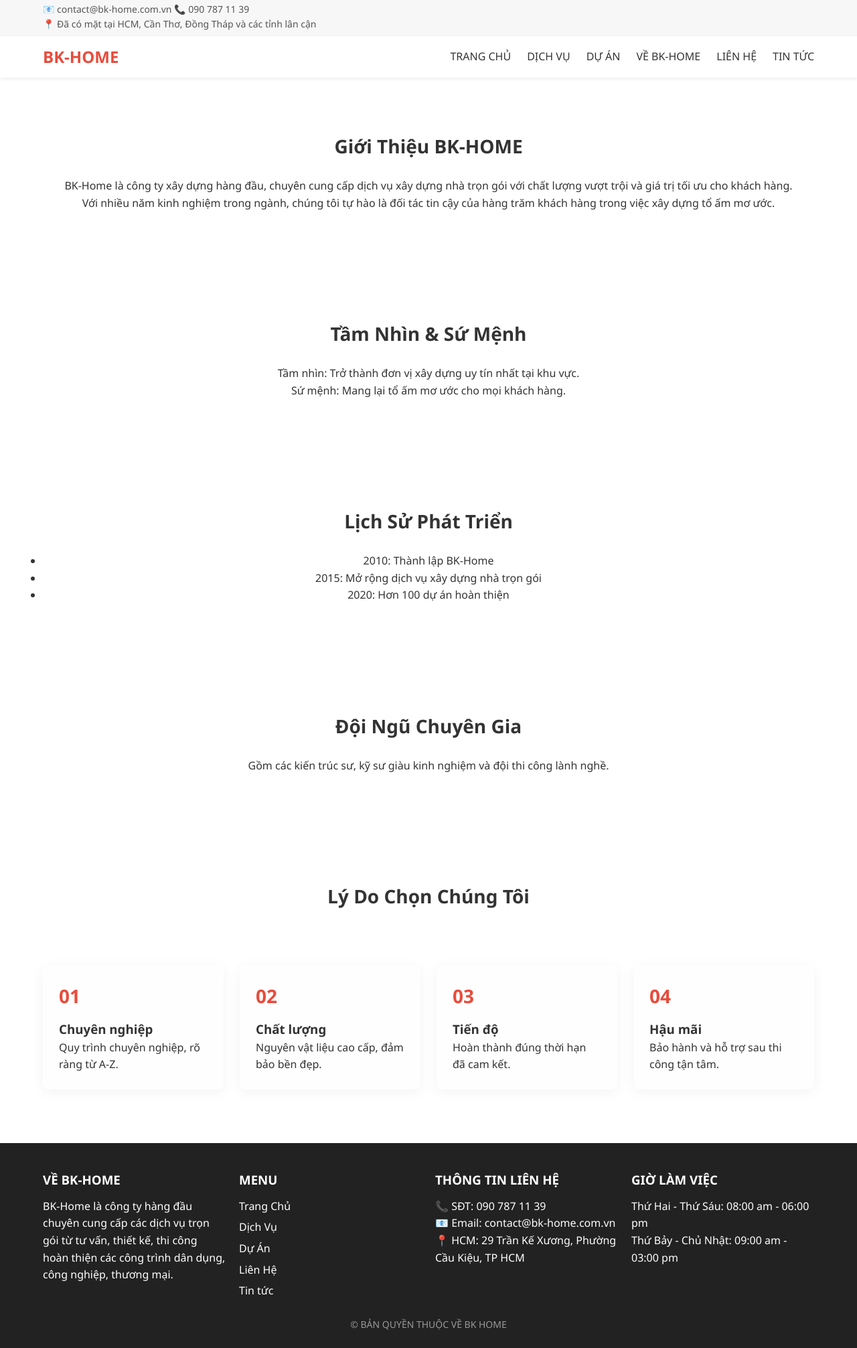
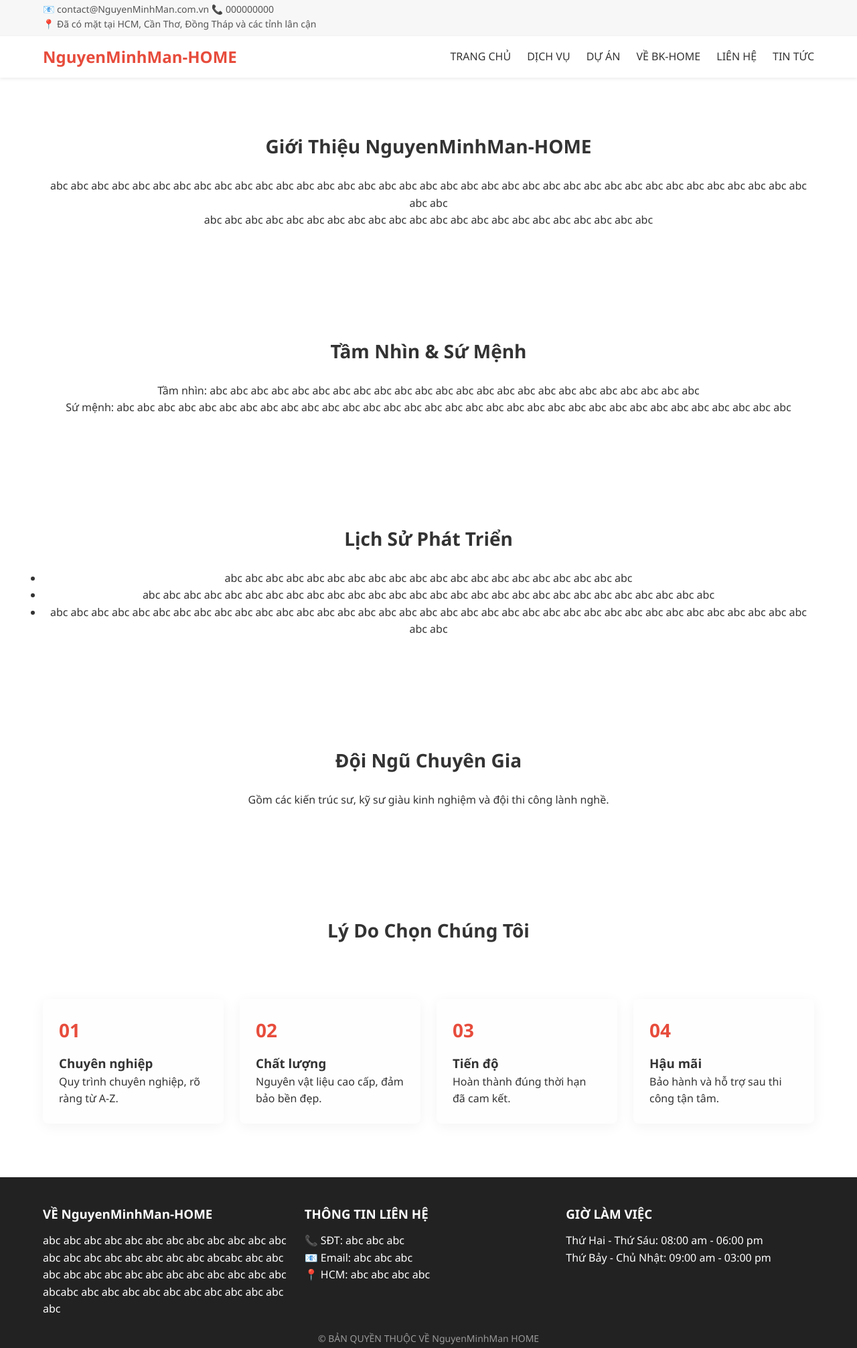
Before and after one commit to Makino2002/bkpage, a plain HTML site: page about.html in a window 1280 px wide. Shown: the part 3-2016 px from the top of the page at 67% size. Drawn offline with Linux system fonts and the light colour scheme.

Commit message:
first commit

```diff
--- a/about.html
+++ b/about.html
@@ -3,47 +3,53 @@
   <head>
     <meta charset="utf-8" />
     <meta name="viewport" content="width=device-width, initial-scale=1" />
-    <title>Về BK-Home - Giới Thiệu</title>
+    <title>Về NguyenMinhMan-HOME - Giới Thiệu</title>
     <link rel="stylesheet" href="assets/css/style.css" />
   </head>
   <body>
-    <!-- Header -->
+    <!-- Top Bar -->
     <div class="top-bar">
       <div class="container">
         <div class="flex-left">
-          <span>📧 contact@bk-home.com.vn</span>
-          <span>📞 090 787 11 39</span>
+          <span>📧 contact@NguyenMinhMan.com.vn</span>
+          <span>📞 000000000</span>
         </div>
         <div>📍 Đã có mặt tại HCM, Cần Thơ, Đồng Tháp và các tỉnh lân cận</div>
       </div>
     </div>
 
+    <!-- Header / Nav -->
     <header>
       <nav>
         <div class="container">
-          <div class="logo">BK-HOME</div>
+          <div class="logo">NguyenMinhMan-HOME</div>
+
           <ul class="nav-links">
-            <li><a href="index.html">TRANG CHỦ</a></li>
+            <li><a href="index.html#home">TRANG CHỦ</a></li>
             <li><a href="services.html">DỊCH VỤ</a></li>
             <li><a href="projects.html">DỰ ÁN</a></li>
-            <li><a href="about.html" class="active">VỀ BK-HOME</a></li>
+            <li><a href="about.html">VỀ BK-HOME</a></li>
             <li><a href="contact.html">LIÊN HỆ</a></li>
             <li><a href="blog.html">TIN TỨC</a></li>
           </ul>
+
+          <button id="mobileMenuBtn" class="mobile-menu" aria-label="Mở menu">
+            ☰
+          </button>
         </div>
       </nav>
     </header>
     <section class="about">
       <div class="container">
-        <h2>Giới Thiệu BK-HOME</h2>
+        <h2>Giới Thiệu NguyenMinhMan-HOME</h2>
         <p>
-          BK-Home là công ty xây dựng hàng đầu, chuyên cung cấp dịch vụ xây dựng
-          nhà trọn gói với chất lượng vượt trội và giá trị tối ưu cho khách
-          hàng.
+          abc abc abc abc abc abc abc abc abc abc abc abc abc abc abc abc abc
+          abc abc abc abc abc abc abc abc abc abc abc abc abc abc abc abc abc
+          abc abc abc abc abc
         </p>
         <p>
-          Với nhiều năm kinh nghiệm trong ngành, chúng tôi tự hào là đối tác tin
-          cậy của hàng trăm khách hàng trong việc xây dựng tổ ấm mơ ước.
+          abc abc abc abc abc abc abc abc abc abc abc abc abc abc abc abc abc
+          abc abc abc abc abc
         </p>
       </div>
     </section>
@@ -52,8 +58,15 @@
     <section class="about">
       <div class="container">
         <h2>Tầm Nhìn & Sứ Mệnh</h2>
-        <p>Tầm nhìn: Trở thành đơn vị xây dựng uy tín nhất tại khu vực.</p>
-        <p>Sứ mệnh: Mang lại tổ ấm mơ ước cho mọi khách hàng.</p>
+        <p>
+          Tầm nhìn: abc abc abc abc abc abc abc abc abc abc abc abc abc abc abc
+          abc abc abc abc abc abc abc abc abc
+        </p>
+        <p>
+          Sứ mệnh: abc abc abc abc abc abc abc abc abc abc abc abc abc abc abc
+          abc abc abc abc abc abc abc abc abc abc abc abc abc abc abc abc abc
+          abc
+        </p>
       </div>
     </section>
 
@@ -62,9 +75,19 @@
       <div class="container">
         <h2>Lịch Sử Phát Triển</h2>
         <ul>
-          <li>2010: Thành lập BK-Home</li>
-          <li>2015: Mở rộng dịch vụ xây dựng nhà trọn gói</li>
-          <li>2020: Hơn 100 dự án hoàn thiện</li>
+          <li>
+            abc abc abc abc abc abc abc abc abc abc abc abc abc abc abc abc abc
+            abc abc abc
+          </li>
+          <li>
+            abc abc abc abc abc abc abc abc abc abc abc abc abc abc abc abc abc
+            abc abc abc abc abc abc abc abc abc abc abc
+          </li>
+          <li>
+            abc abc abc abc abc abc abc abc abc abc abc abc abc abc abc abc abc
+            abc abc abc abc abc abc abc abc abc abc abc abc abc abc abc abc abc
+            abc abc abc abc abc
+          </li>
         </ul>
       </div>
     </section>
@@ -116,28 +139,19 @@
       <div class="container">
         <div class="footer-content">
           <div class="footer-section">
-            <h3>VỀ BK-HOME</h3>
+            <h3>VỀ NguyenMinhMan-HOME</h3>
             <p>
-              BK-Home là công ty hàng đầu chuyên cung cấp các dịch vụ trọn gói
-              từ tư vấn, thiết kế, thi công hoàn thiện các công trình dân dụng,
-              công nghiệp, thương mại.
+              abc abc abc abc abc abc abc abc abc abc abc abc abc abc abc abc
+              abc abc abc abc abcabc abc abc abc abc abc abc abc abc abc abc abc
+              abc abc abc abcabc abc abc abc abc abc abc abc abc abc abc abc
             </p>
           </div>
 
           <div class="footer-section">
-            <h3>MENU</h3>
-            <a href="index.html#home">Trang Chủ</a>
-            <a href="services.html">Dịch Vụ</a>
-            <a href="projects.html">Dự Án</a>
-            <a href="contact.html">Liên Hệ</a>
-            <a href="blog.html">Tin tức</a>
-          </div>
-
-          <div class="footer-section">
             <h3>THÔNG TIN LIÊN HỆ</h3>
-            <p>📞 SĐT: 090 787 11 39</p>
-            <p>📧 Email: contact@bk-home.com.vn</p>
-            <p>📍 HCM: 29 Trần Kế Xương, Phường Cầu Kiệu, TP HCM</p>
+            <p>📞 SĐT: abc abc abc</p>
+            <p>📧 Email: abc abc abc</p>
+            <p>📍 HCM: abc abc abc abc</p>
           </div>
 
           <div class="footer-section">
@@ -148,7 +162,7 @@
         </div>
 
         <div class="footer-bottom">
-          <p>© BẢN QUYỀN THUỘC VỀ BK HOME</p>
+          <p>© BẢN QUYỀN THUỘC VỀ NguyenMinhMan HOME</p>
         </div>
       </div>
     </footer>
```
Also changed, not shown: blog-detail.html (+24 -24 lines), blog.html (+24 -24 lines), contact.html (+24 -23 lines), index.html (+30 -29 lines), project-detail.html (+24 -23 lines), projects.html (+21 -22 lines), services.html (+21 -22 lines).
